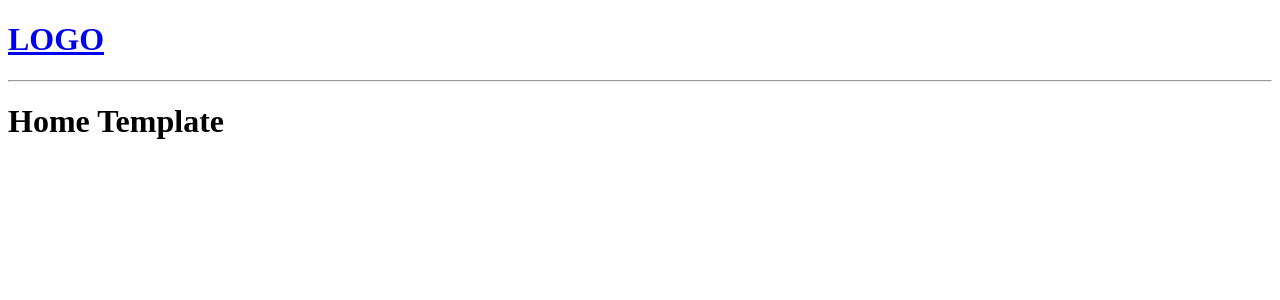
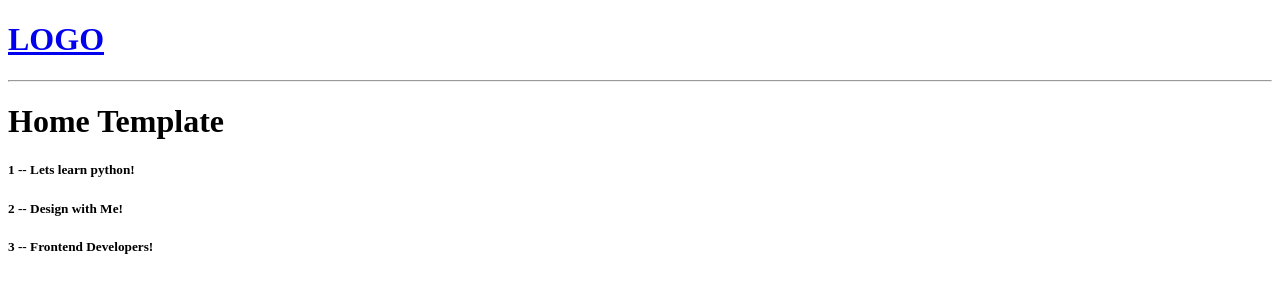
Before and after one commit to georgeleonework/studybud, a Django app: page / in a window 1280 px wide. Shown: the top 300 px of the page. Run offline with Django 4.2, Linux system fonts and the light colour scheme.

Commit message:
set up for loop to display chat room id and chat room name in home template

```diff
--- a/base/views.py
+++ b/base/views.py
@@ -1,8 +1,13 @@
 from django.shortcuts import render
 
+rooms = [
+    {'id':1, 'name':'Lets learn python!'},
+    {'id':2, 'name':'Design with Me!'},
+    {'id':3, 'name':'Frontend Developers!'},
+]
 
 def home(request):
-    return render(request, 'home.html')
+    return render(request, 'home.html', {'rooms': rooms})
 
 def room(request):
     return render(request, 'room.html')
--- a/templates/home.html
+++ b/templates/home.html
@@ -4,4 +4,15 @@
 
 <h1>Home Template</h1>
 
+
+<div>
+    <div>
+        {% for room in rooms %}
+            <div>
+                <h5>{{room.id}} -- {{room.name}}</h5>
+            </div>
+        {% endfor %}
+    </div>
+</div>
+
 {% endblock content %}
```
